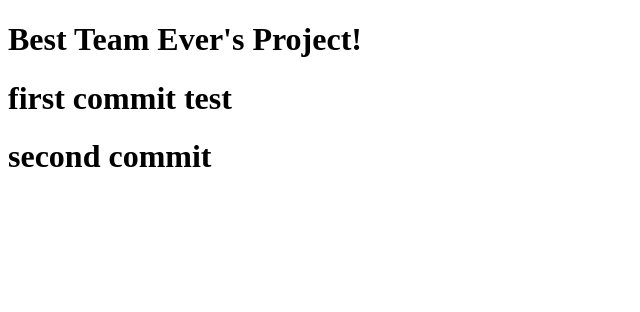
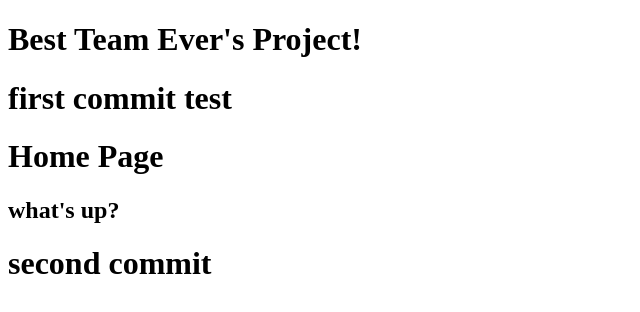
Before and after one commit to yuany2036/Code-Busters-Final-Project, a React (Vite) app in the folder client/: page / in a window 1280 px wide. Shown: the top 312 px of the page, without its empty margins (0-640 px from the left). Built offline with nearby package versions, Linux system fonts and the light colour scheme.

Commit message:
setting up context

```diff
--- a/client/src/App.jsx
+++ b/client/src/App.jsx
@@ -1,6 +1,6 @@
 import { useState, useContext } from "react";
 import DataContext from "./data/context";
-// import HomePage from "./components/HomePage/HomePage";
+import HomePage from "./components/HomePage/HomePage";
 
 function App() {
   return (
@@ -8,10 +8,9 @@ function App() {
       <h1>Best Team Ever's Project!</h1>
 
       <h1>first commit test</h1>
-      {/* <HomePage></HomePage> */}
+      <HomePage></HomePage>
 
       <h1>second commit</h1>
-
     </div>
   );
 }
--- a/client/src/components/HomePage/HomePage.jsx
+++ b/client/src/components/HomePage/HomePage.jsx
@@ -2,11 +2,11 @@ import { useContext } from "react";
 import DataContext from "../../data/context";
 
 const HomePage = () => {
-  const { firstName } = useContext(DataContext);
+  const { message } = useContext(DataContext);
   return (
     <div>
       <h1>Home Page</h1>
-      <h2>{firstName}</h2>
+      <h2>{message}</h2>
     </div>
   );
 };
--- a/client/src/data/context.jsx
+++ b/client/src/data/context.jsx
@@ -1,15 +1,13 @@
 import { useReducer, createContext } from "react";
 
-export const DataContext = createContext();
+const DataContext = createContext();
 
-const DataContextProvider = ({ children }) => {
-  const firstName = "yuan";
+export const DataContextProvider = ({ children }) => {
+  const message = "what's up?";
 
   return (
-    <DataContext.Provider value={{ firstName }}>
-      {children}
-    </DataContext.Provider>
+    <DataContext.Provider value={{ message }}>{children}</DataContext.Provider>
   );
 };
 
-export default DataContextProvider;
+export default DataContext;
--- a/client/src/main.jsx
+++ b/client/src/main.jsx
@@ -2,7 +2,7 @@ import React from "react";
 import ReactDOM from "react-dom/client";
 import App from "./App";
 import { useContext } from "react";
-import DataContextProvider from "./data/context";
+import { DataContextProvider } from "./data/context";
 
 ReactDOM.createRoot(document.getElementById("root")).render(
   <React.StrictMode>
```
